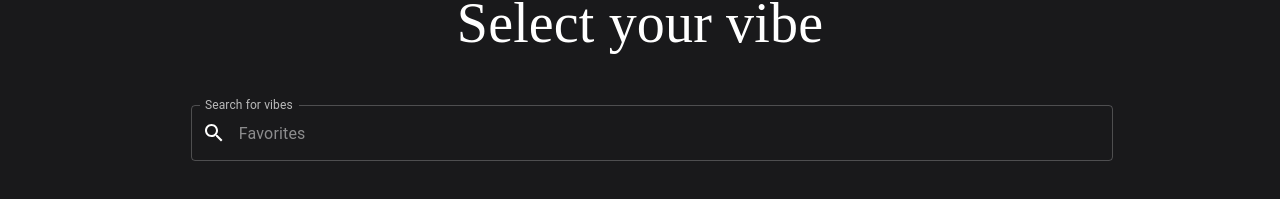
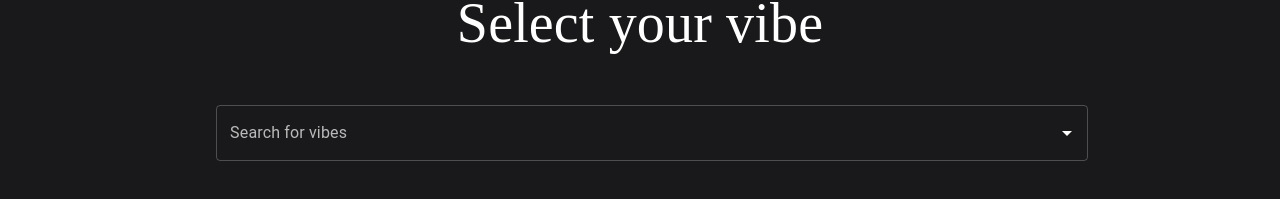
Before and after one commit to lyraphix/spotify-matched, a Next.js app: page /posts/vibe-picker in a window 1280 px wide. Shown: the part 163-362 px from the top of the page. Built offline with nearby package versions, Linux system fonts and the light colour scheme.

Commit message:
Remove search icon

```diff
--- a/src/pages/posts/vibe-picker.js
+++ b/src/pages/posts/vibe-picker.js
@@ -85,14 +85,8 @@ export default function Dashboard() {
                     {...params}
                     label="Search for vibes"
                     placeholder="Favorites"
-                    InputProps={{
-                        startAdornment: (
-                          <InputAdornment position="start" sx={{ml:0.2}}>
-                            <SearchIcon />
-                          </InputAdornment>
-                        ),
-                        }}
-                    // sx={{borderWidth:1}}
+
+                    // sx={{borderWidth:01}}
                 />
 
                 )}
```
